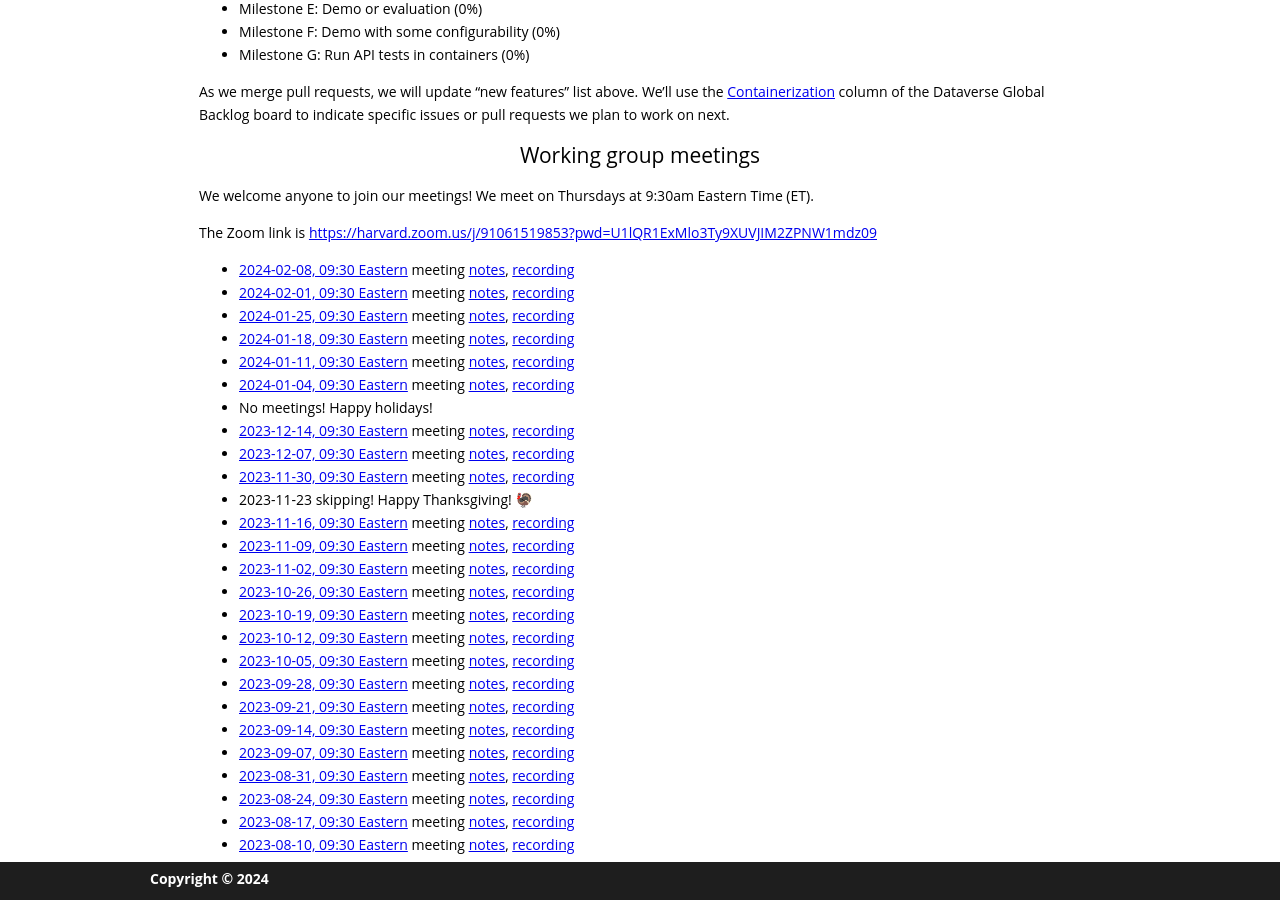
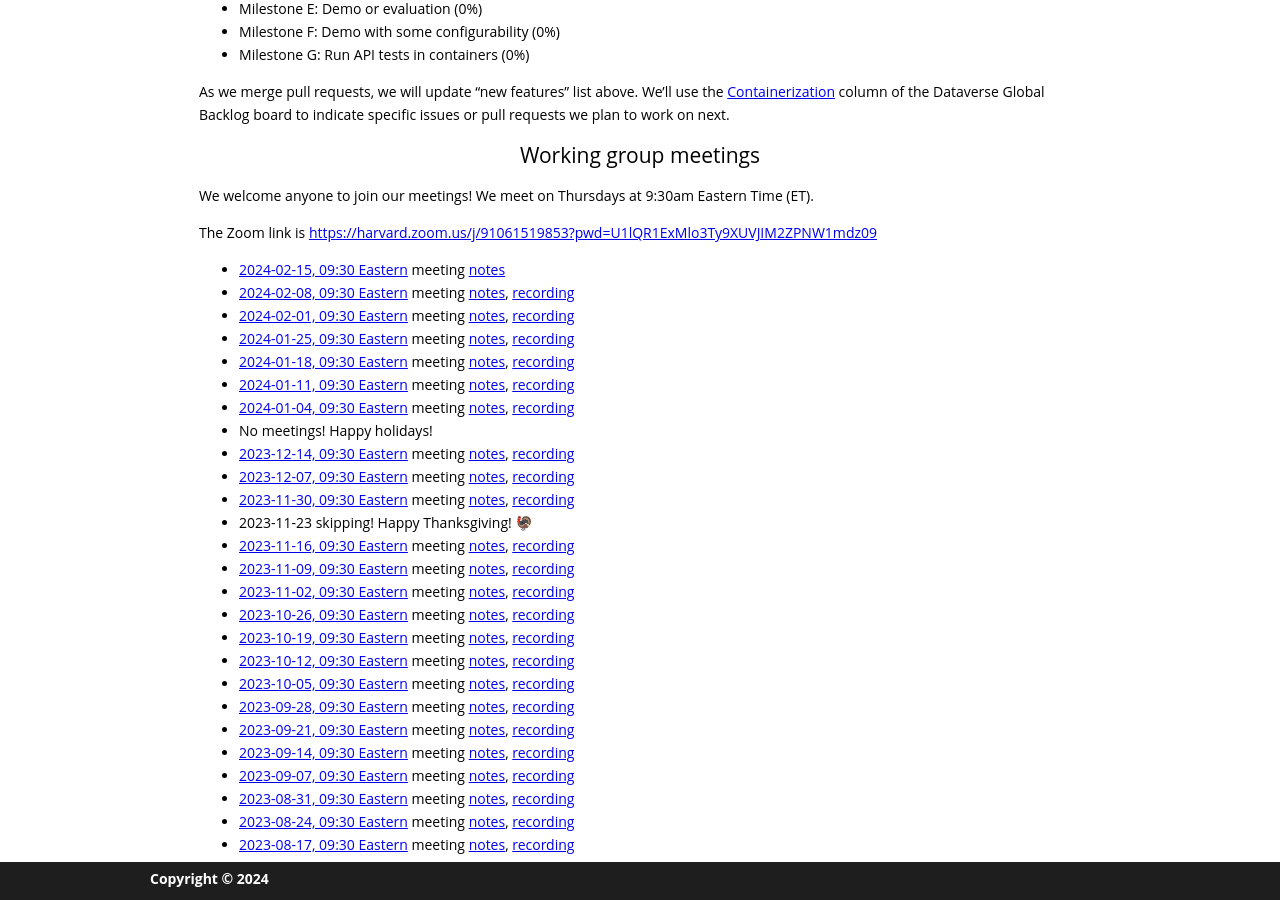
Before and after one commit to gdcc/ct.gdcc.io, a Jekyll site: the page built from index.md, in a window 1280 px wide and 900 px high, scrolled down 1657 px. Built offline with Jekyll 4.4.1, drawn with Linux system fonts in a browser that asks for light colours; our own code applies the rules of GitHub Pages for plain Markdown files.

Commit message:
add next meeting

```diff
--- a/index.md
+++ b/index.md
@@ -60,6 +60,8 @@ We welcome anyone to join our meetings! We meet on Thursdays at 9:30am Eastern T
 
 The Zoom link is <https://harvard.zoom.us/j/91061519853?pwd=U1lQR1ExMlo3Ty9XUVJIM2ZPNW1mdz09>
 
+
+- [2024-02-15, 09:30 Eastern](https://time.is/compare/0930_15_Feb_2024_in_Boston) meeting [notes](https://docs.google.com/document/d/1eKZANop8IXgM2s6h_UQ14bAO2R0Xn_xo0wEE-WdfKVg/edit?usp=sharing)
 - [2024-02-08, 09:30 Eastern](https://time.is/compare/0930_08_Feb_2024_in_Boston) meeting [notes](https://docs.google.com/document/d/1yiuwS9Ig4qXnQeN1utPt75MUko6M_wRLHIfrCWQM_ZQ/edit?usp=sharing), [recording](https://harvard.zoom.us/rec/share/iv-JG_cAbTtd3FR7EiFlxwBMT_YhpjoBYW59N1BBUW3utC9KYKYHYXC1pp5iTZmC.NpZdWLEifKZlOjQW)
 - [2024-02-01, 09:30 Eastern](https://time.is/compare/0930_01_Feb_2024_in_Boston) meeting [notes](https://docs.google.com/document/d/18mmWOTLg1Mrg57843PsTJg99vHsNuLSK2krk1enwRbI/edit?usp=sharing), [recording](https://harvard.zoom.us/rec/share/7G5LY-azwKMnZQGEgw31M7v3J6XkDULO2ujw0fWl6Vb9U1A9yIP6kKZ3A9FNrH3A.j8ZLBvwMxP2i2INU)
 - [2024-01-25, 09:30 Eastern](https://time.is/compare/0930_25_Jan_2024_in_Boston) meeting [notes](https://docs.google.com/document/d/1Rw-TqyojblqPKYPGPXrhZUPzuyn6yT-pztTiFfc7a3I/edit?usp=sharing), [recording](https://harvard.zoom.us/rec/share/rDo_V6heO9vo6UDIVhm0mnnsdTDXqA4lNX72lCjhGWrmOEpZttM13CsBceAFXkvr.SgokYNw-AoOACtSm)
```
